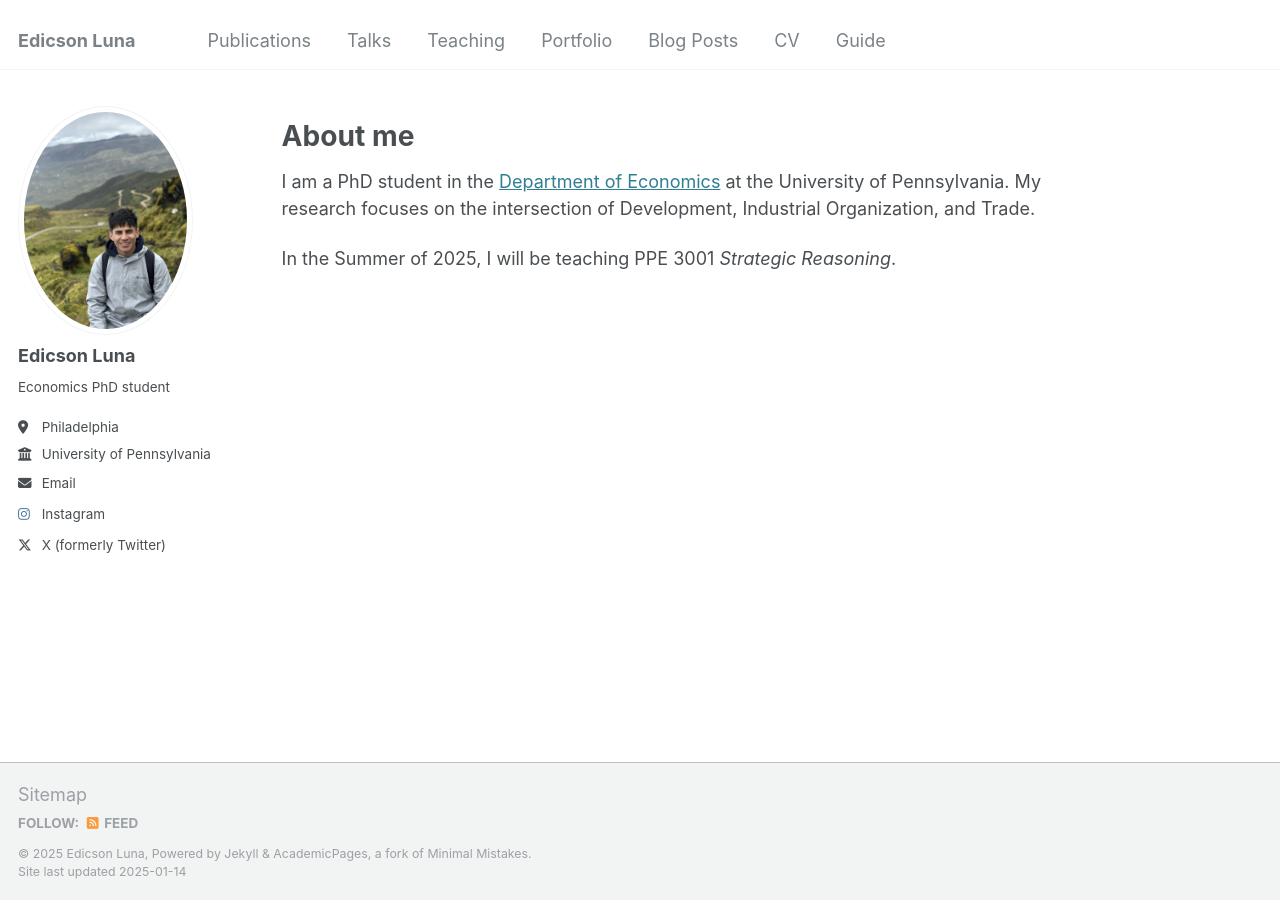
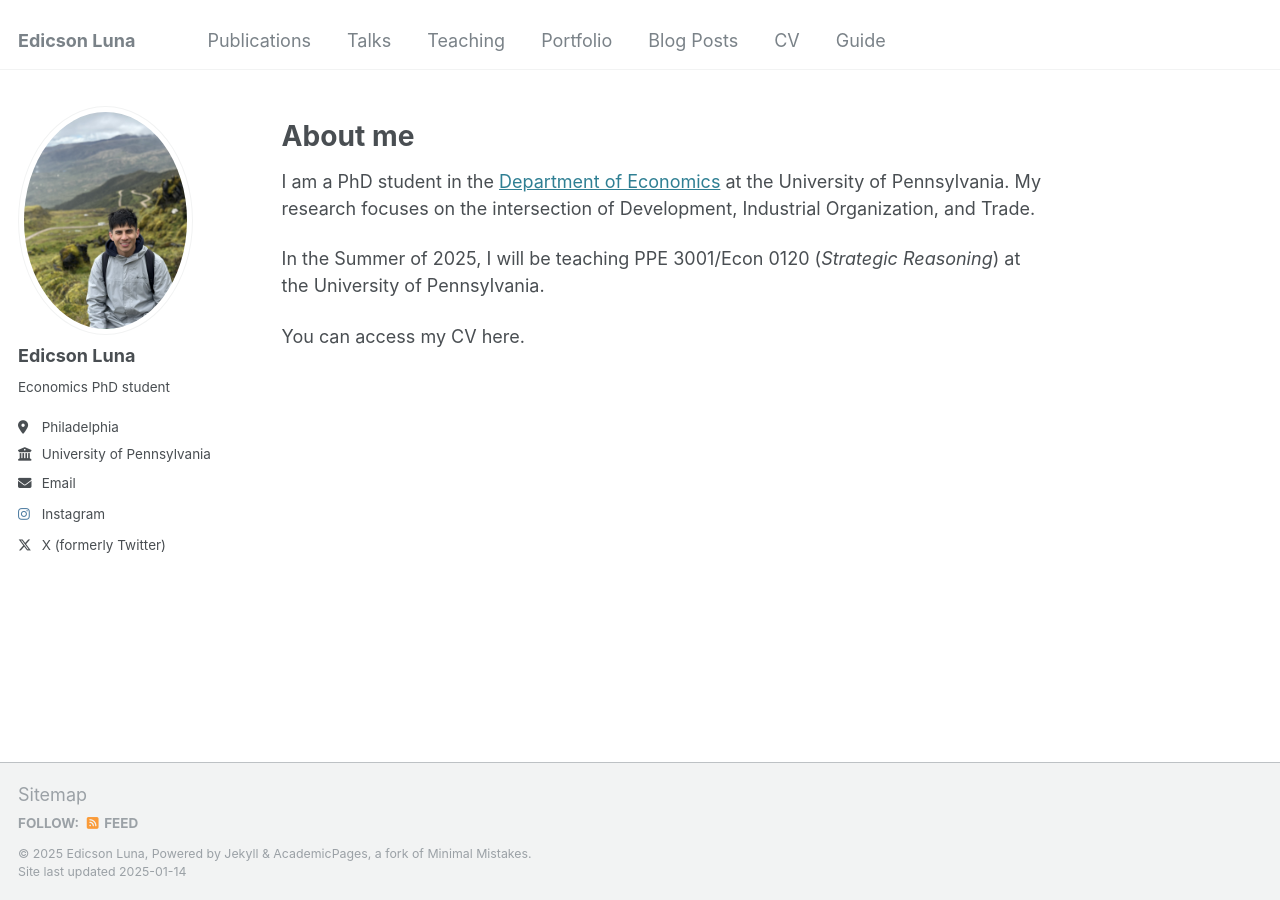
Before and after one commit to edicsonluna/edicsonluna.github.io, a Jekyll site: the page built from _pages/about.md, in a window 1280 px wide. Built offline with Jekyll 4.4.1, drawn with Linux system fonts in a browser that asks for light colours.

Commit message:
Update about.md

```diff
--- a/_pages/about.md
+++ b/_pages/about.md
@@ -13,4 +13,6 @@ About me
 
 I am a PhD student in the [Department of Economics](https://economics.sas.upenn.edu/) at the University of Pennsylvania. My research focuses on the intersection of Development, Industrial Organization, and Trade.
 
-In the Summer of 2025, I will be teaching PPE 3001 *Strategic Reasoning*.
+In the Summer of 2025, I will be teaching PPE 3001/Econ 0120 (*Strategic Reasoning*) at the University of Pennsylvania.
+
+You can access my CV here.
```
